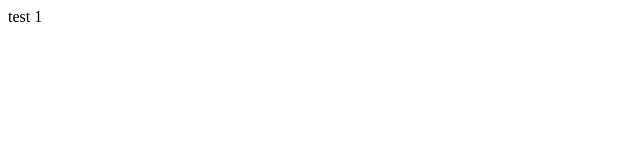
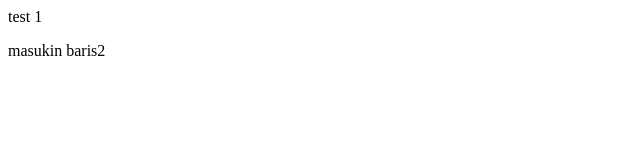
Before and after one commit to rimams/repo-github, a plain HTML site: page index.html in a window 1280 px wide. Shown: the full height of the page, 0-640 px from the left. Drawn offline with Linux system fonts and the light colour scheme.

Commit message:
nambah baris

```diff
--- a/index.html
+++ b/index.html
@@ -1 +1,2 @@
 <p>test 1</p>
+<p>masukin baris2</p>
```
